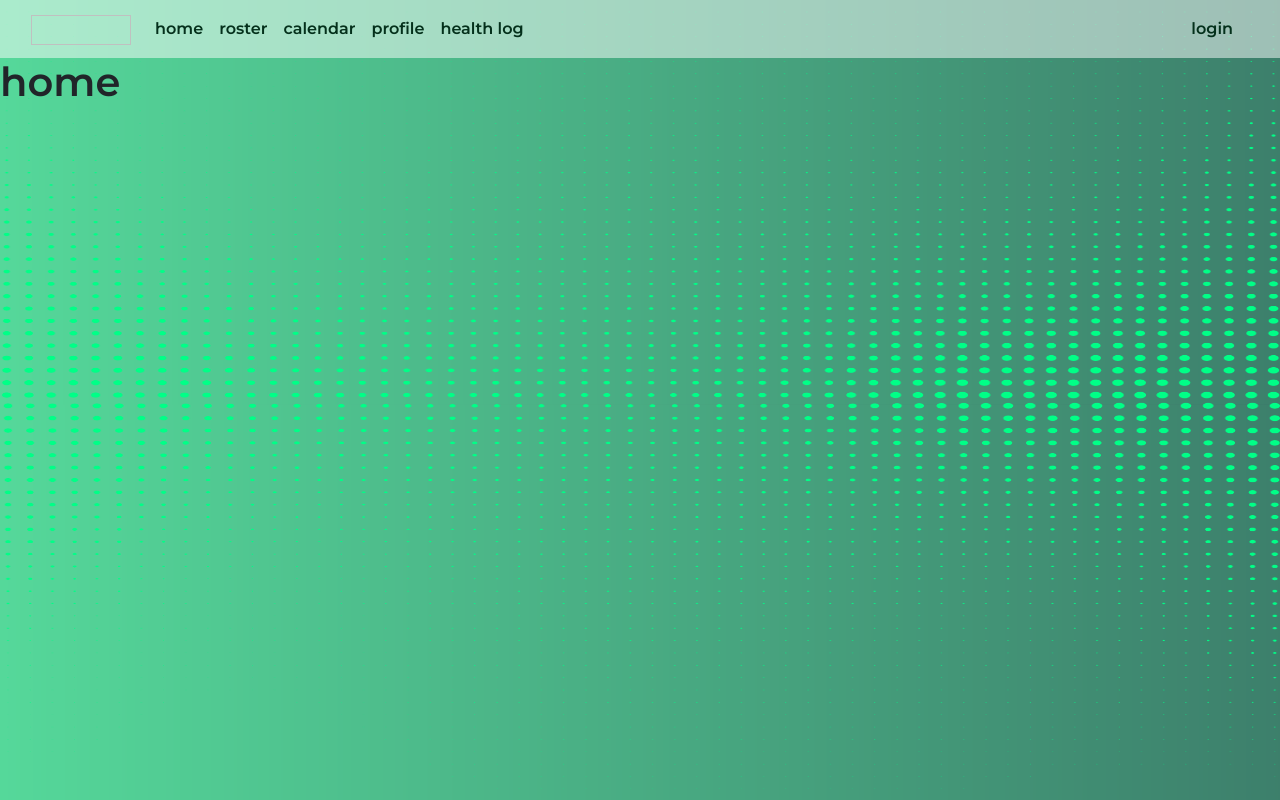
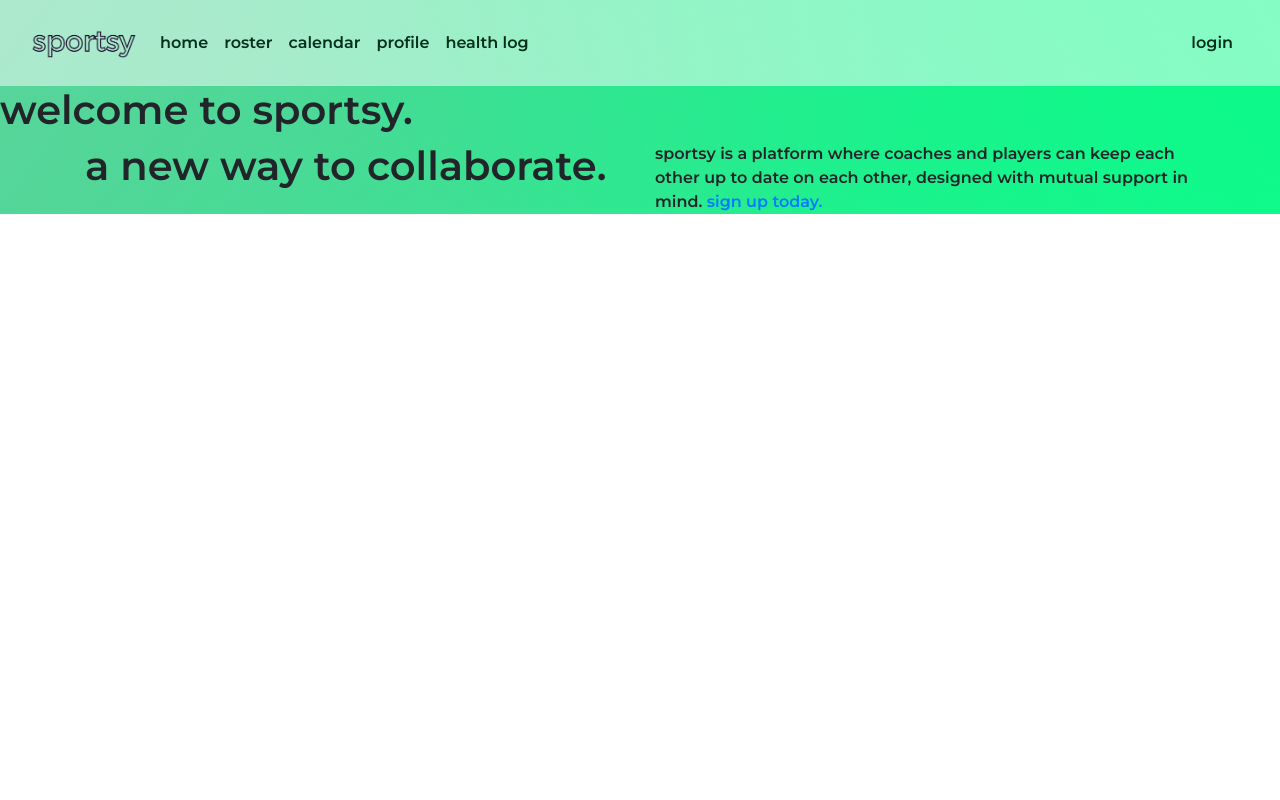
Before and after one commit to emmaahong/sportsy, a Flask app: page / in a window 1280 px wide. Run offline with Flask 3, Linux system fonts and the light colour scheme; some libraries are stand-ins or nearby versions.

Commit message:
added a bunch of database-y things, as well as some new html and css stuff

```diff
--- a/main.py
+++ b/main.py
@@ -6,6 +6,8 @@
 from sqlalchemy.orm import sessionmaker
 from flask_login import LoginManager, login_user, login_required, logout_user, current_user, UserMixin
 from flask_wtf import FlaskForm
+from wtforms import StringField, PasswordField, DateField, TextAreaField, BooleanField, SubmitField
+from wtforms.validators import DataRequired, Email, EqualTo
 # from init_db import add_text
 import sys
 import os
@@ -26,20 +28,22 @@
 names = [name_message]
 
 # app initialization
+# SQLite URI compatible
+WIN = sys.platform.startswith('win')
+if WIN:
+    prefix = 'sqlite:///'
+else:
+    prefix = 'sqlite:////'
+
+# app initialization
 app = Flask(__name__)
 app.config['SECRET_KEY'] = 'ics4u'
-app.config['SQLALCHEMY_DATABASE_URI'] = 'sqlite:///database.db'
+app.config['SQLALCHEMY_DATABASE_URI'] = prefix + os.path.join(app.root_path, 'data.db')
 app.config['SQLALCHEMY_TRACK_MODIFICATIONS'] = False
-
-db = SQLAlchemy(app)
-
-# Set the absolute path of the database file
-base_dir = os.path.abspath(os.path.dirname(__file__))
-db_path = os.path.join(base_dir, 'database.db')
-app.config['SQLALCHEMY_DATABASE_URI'] = f'sqlite:///{db_path}'
 
 # conn=sqlite3.connect('database.db')
 # cursor = conn.cursor()
+db = SQLAlchemy(app)
 login_manager = LoginManager(app)
 
 class User(db.Model, UserMixin):
@@ -145,18 +149,34 @@
         return 'Invalid username or password'
     return render_template('login.html')
 
-@app.route('/signup')
+# Define the form class for the signup form
+class SignupForm(FlaskForm):
+    fname = StringField('first name', validators=[DataRequired()])
+    lname = StringField('last name', validators=[DataRequired()])
+    email = StringField('email', validators=[DataRequired(), Email()])
+    password = PasswordField('password', validators=[DataRequired()])
+    confirm_password = PasswordField('confirm Password', validators=[DataRequired(), EqualTo('password')])
+    dob = DateField('date of birth', validators=[DataRequired()])
+    pb = TextAreaField('personal bests')
+    healthinfo = TextAreaField('health information')
+    right = BooleanField('right')
+    left = BooleanField('left')
+    submit = SubmitField('sign up')
+
+
+@app.route('/signup', methods=["GET", "POST"])
 def signup():
-    if request.method=="POST":
-        fname=request.form['fname']
-        lname=request.form['lname']
-        email=request.form['email']
-        password=request.form['password']
-        dob=request.form['dob']
-        pb=request.form['pb']
-        healthinfo=request.form['healthinfo']
-        right=request.form['right']
-        left=request.form['left']
+    form = SignupForm()
+    if request.method=="POST" and form.validate_on_submit():
+        fname=form.fname.data
+        lname=request.form.get('lname')
+        email=request.form.get('email')
+        password=request.form.get('password')
+        dob=request.form.get('dob')
+        pb=request.form.get('pb')
+        healthinfo=request.form.get('healthinfo')
+        right=request.form.get('right')
+        left=request.form.get('left')
 
         if right=='on':
             dom_side = 'right'
@@ -171,7 +191,7 @@
         db.session.commit()
 
         return redirect(url_for('login'))
-    return render_template('signup.html')
+    return render_template('signup.html', form=form)
 
 @app.route('/log')
 def log():
@@ -189,6 +209,10 @@
 def player_signup():
     return render_template('player_signup.html')
 
+@app.errorhandler(Exception)
+def handle_error(e):
+    return 'An error occurred: ' + str(e), 500
+
 if __name__ == "__main__":
     db.create_all()
     app.run(debug=True, port=5000)
--- a/static/css/style.css
+++ b/static/css/style.css
@@ -1,17 +1,32 @@
 /* --------------------------------- GENERAL -------------------------------- */
 html {
-  height:100%;
-  width: 100%;
-  min-height:100%;
-  min-width: 100%;
+  min-height: 100%;
+}
+
+body {
+  font-family: 'Montserrat', sans-serif !important;
+  height: 100%;
+  margin: 0;
+  background: linear-gradient(
+    217deg,
+    rgba(0, 255, 135, 0.8),
+    rgba(255, 0, 0, 0) 70.71%
+  ), linear-gradient(127deg, rgba(85, 216, 155, 0.916), rgba(0, 255, 135, 0.65) 70.71%),
+  linear-gradient(336deg, rgba(85, 216, 155, 0.916), rgba(4, 48, 27, 0.43) 70.71%);
+  background-size: 100% 100%, cover;
   background-repeat: repeat-y;
-  line-height:80%;
 }
 
 .nav-logo{
-  height: 30px;
-  width: 100px;
+  height: 60px;
+  width: 105px;
+  transition: transform .2s; /* Animation */
 }
+
+.nav-logo:hover {
+  transform: scale(1.1);
+}
+
 
 nav{
   background-color:rgba(255, 255, 255, 0.5)!important;
@@ -23,20 +38,6 @@
 
 nav a:hover{
   color:rgb(41, 126, 85);
-}
-
-body{
-  font-family: 'Montserrat' , sans-serif !important;
-  height: 100%;
-  width: 100%;
-  min-height:100%;
-  min-width: 100%;
-  /* background-image: linear-gradient(to right, rgba(85, 216, 154) , rgba(4, 48, 27,0.8)); */
-  /* background-attachment: fixed; */
-  /* background-image: -webkit-gradient(linear, left top, left bottom, (rgba(85, 216, 154)), to(rgba(4, 48, 27,0.8))) fixed; */
-  background: url("/static/img/sportsy_bg.png");
-  background-size: 100% 100%;
-  background-repeat: round;
 }
 
 button{
@@ -95,6 +96,8 @@
   padding-bottom: 1%;
 }
 
+signup
+
 /* ---------------------------------- player or coach --------------------------------- */
 
 #player-coach-page{
--- a/templates/base.html
+++ b/templates/base.html
@@ -17,8 +17,8 @@
 <body class = 'base-body'>
   <nav class="navbar navbar-expand-sm">
           <div class="container-fluid">
-              <a class="navbar-brand" >
-                    <img class = "nav-logo" href="{{ url_for('static', filename='/img/logo.png') }}">
+              <a class="navbar-brand" href="{{ url_for('index') }}">
+                    <img class = "nav-logo"  src="{{ url_for('static', filename='/img/logo.png') }}">
               </a>
               <button class="navbar-toggler" type="button" data-toggle="collapse" data-target="#navbarID"
                   aria-controls="navbarID" aria-expanded="false" aria-label="Toggle navigation">
--- a/templates/index.html
+++ b/templates/index.html
@@ -6,7 +6,19 @@
 
 
 {% block body %}
-<h1>home</h1>
+<h1>welcome to sportsy.</h1>
+
+<div class="home-box container">
+    <div class="row">
+        <div class="col">
+            <h1>a new way to collaborate.</h1>
+        </div>
+        <div class="col">
+            sportsy is a platform where coaches and players can keep each other up to date on each other, designed with mutual support in mind.
+            <a href="{{ url_for('signup') }}">sign up today.</a>
+        </div>
+    </div>
+</div>
 
 
 
```
Also changed, not shown: templates/signup.html (+25 -40 lines), data.db (added), static/img/sportsy_bg1.png (added), 1 other file.
